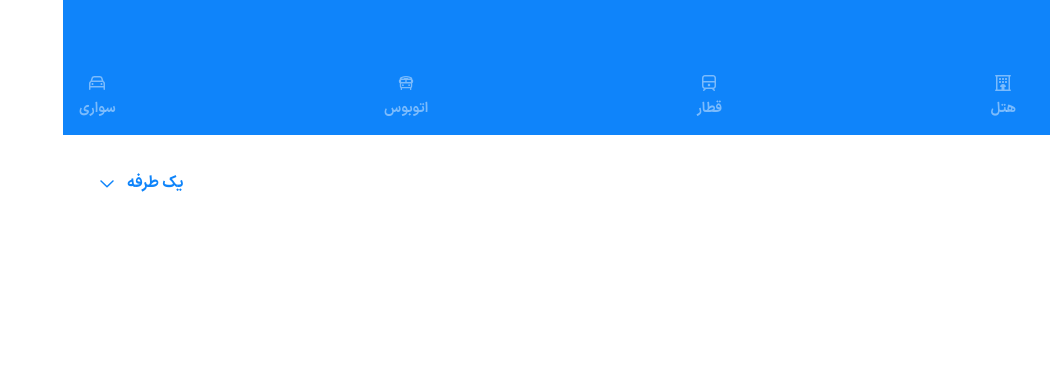
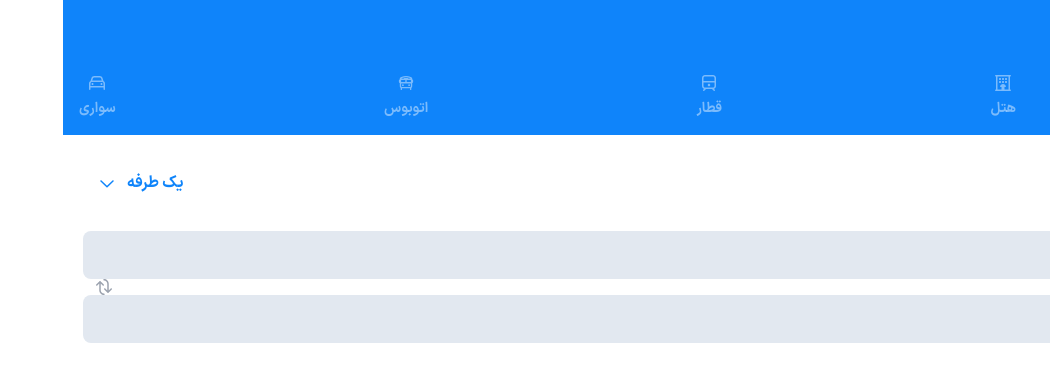
Before and after one commit to mahdikhalili1998/mr-blit, a Next.js app: page /airPlane in a window 1280 px wide. Shown: the top 382 px of the page, without its empty margins (230-1280 px from the left). Built offline with nearby package versions, Linux system fonts and the light colour scheme.

Commit message:
work on choose location

```diff
--- /dev/null
+++ b/src/components/icon/Location.tsx
@@ -0,0 +1,26 @@
+import { IIcon } from "@/types/generalType";
+import React from "react";
+
+function Location({ width, height, color }: IIcon) {
+  return (
+    <svg
+      width={width}
+      height={height}
+      aria-hidden="true"
+      focusable="false"
+      data-prefix="fas"
+      data-icon="location-dot"
+      role="img"
+      xmlns="http://www.w3.org/2000/svg"
+      viewBox="0 0 384 512"
+      data-v-a0a6a819=""
+    >
+      <path
+        fill={color}
+        d="M168.3 499.2C116.1 435 0 279.4 0 192C0 85.96 85.96 0 192 0C298 0 384 85.96 384 192C384 279.4 267 435 215.7 499.2C203.4 514.5 180.6 514.5 168.3 499.2H168.3zM192 256C227.3 256 256 227.3 256 192C256 156.7 227.3 128 192 128C156.7 128 128 156.7 128 192C128 227.3 156.7 256 192 256z"
+      ></path>
+    </svg>
+  );
+}
+
+export default Location;
--- /dev/null
+++ b/src/components/icon/Mabda.tsx
@@ -0,0 +1,25 @@
+import { IIcon } from "@/types/generalType";
+import React from "react";
+
+function Mabda({ width, height, color }: IIcon) {
+  return (
+    <svg
+      width={width}
+      height={height}
+      aria-hidden="true"
+      focusable="false"
+      data-prefix="fas"
+      data-icon="map-pin"
+      role="img"
+      xmlns="http://www.w3.org/2000/svg"
+      viewBox="0 0 320 512"
+    >
+      <path
+        fill={color}
+        d="M320 144C320 223.5 255.5 288 176 288C96.47 288 32 223.5 32 144C32 64.47 96.47 0 176 0C255.5 0 320 64.47 320 144zM192 64C192 55.16 184.8 48 176 48C122.1 48 80 90.98 80 144C80 152.8 87.16 160 96 160C104.8 160 112 152.8 112 144C112 108.7 140.7 80 176 80C184.8 80 192 72.84 192 64zM144 480V317.1C154.4 319 165.1 319.1 176 319.1C186.9 319.1 197.6 319 208 317.1V480C208 497.7 193.7 512 176 512C158.3 512 144 497.7 144 480z"
+      ></path>
+    </svg>
+  );
+}
+
+export default Mabda;
--- /dev/null
+++ b/src/components/icon/SwichKey.tsx
@@ -0,0 +1,25 @@
+import { IIcon } from "@/types/generalType";
+import React from "react";
+
+function SwichKey({ width, height, color }: IIcon) {
+  return (
+    <svg
+      width={width}
+      height={height}
+      aria-hidden="true"
+      focusable="false"
+      data-prefix="far"
+      data-icon="arrows-repeat"
+      role="img"
+      xmlns="http://www.w3.org/2000/svg"
+      viewBox="0 0 512 512"
+    >
+      <path
+        fill={color}
+        d="M488 232c-13.25 0-24 10.75-24 24c0 57.34-46.66 104-104 104H145.9l63.03-63.03c9.375-9.375 9.375-24.56 0-33.94s-24.56-9.375-33.94 0l-104 104c-9.375 9.375-9.375 24.56 0 33.94l104 104C179.7 509.7 185.8 512 192 512s12.28-2.344 16.97-7.031c9.375-9.375 9.375-24.56 0-33.94L145.9 408H360c83.81 0 152-68.19 152-152C512 242.7 501.3 232 488 232zM152 152h214.1l-63.03 63.03c-9.375 9.375-9.375 24.56 0 33.94C307.7 253.7 313.8 256 320 256s12.28-2.344 16.97-7.031l104-104c9.375-9.375 9.375-24.56 0-33.94l-104-104c-9.375-9.375-24.56-9.375-33.94 0s-9.375 24.56 0 33.94L366.1 104H152C68.19 104 0 172.2 0 255.1C0 269.2 10.75 280 24 280S48 269.3 48 256C48 198.7 94.66 152 152 152z"
+      ></path>
+    </svg>
+  );
+}
+
+export default SwichKey;
--- /dev/null
+++ b/src/components/module/ChooseDestination.tsx
@@ -0,0 +1,110 @@
+"use client";
+import { usePathname } from "next/navigation";
+import Mabda from "../icon/Mabda";
+import { useEffect, useState } from "react";
+import SwichKey from "../icon/SwichKey";
+import Location from "../icon/Location";
+import { ITravelInfo } from "@/types/componentsProps";
+import ChooseOrigin from "./ChooseOrigin";
+import ChooseTarget from "./ChooseTarget";
+
+function ChooseDestination({ type, way }: ITravelInfo) {
+  console.log(type, way);
+  const [originName, setOriginName] = useState<string>("");
+  const [selectOrigin, setSelectOrigin] = useState<boolean>(false);
+  const [destinationName, setDestinationName] = useState<string>("");
+  const [selectDestination, setSelectDestination] = useState<boolean>(false);
+  const [userOrigin, setUserOrigin] = useState<string>("");
+  const [userDestination, setUserDestination] = useState<string>("");
+  const [switchValue, setSwitchValue] = useState<boolean>(false);
+  const [step, setStep] = useState<number>(0);
+  const params = usePathname();
+  const categoryName = params.split("/").pop();
+
+  const switchHandler = () => {
+    setSwitchValue((e) => !e);
+    const tempt = userOrigin;
+    setUserOrigin(userDestination);
+    setUserDestination(tempt);
+  };
+
+  useEffect(() => {
+    if (categoryName === "airPlane") {
+      setOriginName("فرودگاه مبدا");
+      setDestinationName("فرودگاه مقصد");
+    } else if (categoryName === "hotel") {
+      setOriginName("هتل یا شهر مقصد");
+    } else if (categoryName === "train") {
+      setOriginName("ایستگاه مبدا");
+      setDestinationName("ایستگاه مقصد");
+    } else if (categoryName === "bus") {
+      setOriginName("پایانه مبدا");
+      setDestinationName("پایانه مقصد");
+    } else if (categoryName === "taxi") {
+      setOriginName("ایستگاه مبدا");
+      setDestinationName("ایستگاه مقصد");
+    }
+  }, [categoryName]);
+
+  return (
+    <div className="mx-5 flex flex-col">
+      {/* مبدا */}
+      <div
+        onClick={() => {
+          setSelectOrigin(true);
+          setStep(1);
+        }}
+        className="flex items-center gap-4 rounded-lg bg-slate-200 p-3 text-gray-400"
+      >
+        <span>
+          <Mabda width={12} height={18} color="currentColor" />
+        </span>
+        <input
+          type="text"
+          value={userOrigin}
+          readOnly={true}
+          placeholder={originName}
+          className="bg-transparent text-black focus:outline-none"
+        />
+      </div>
+      {/* کلید سوییچ */}
+      <button
+        onClick={switchHandler}
+        disabled={!userDestination && !userOrigin}
+        className={`${switchValue ? "rotate-[270deg]" : "rotate-90"} ml-3 mr-auto inline-block w-max rotate-90 text-blue transition-transform duration-500 ease-in-out disabled:text-gray-400`}
+      >
+        <SwichKey width={18} height={16} color="currentColor" />
+      </button>
+      {/* مقصد */}
+      <div
+        onClick={() => {
+          setSelectDestination(true);
+          setStep(2);
+        }}
+        className="flex items-center gap-4 rounded-lg bg-slate-200 p-3 text-gray-400"
+      >
+        <span>
+          <Location width={13} height={18} color="currentColor" />
+        </span>
+        <input
+          type="text"
+          value={userDestination}
+          readOnly={true}
+          placeholder={destinationName}
+          className="bg-transparent text-black focus:outline-none"
+        />
+      </div>
+
+      <div
+        className={`${
+          selectOrigin ? "translate-x-0" : "translate-x-full"
+        } absolute right-0 top-0 z-30 h-screen w-screen bg-white transition-transform duration-700 ease-in-out`}
+      >
+        {step === 1 && selectOrigin ? <ChooseOrigin /> : null}
+        {step === 2 && selectDestination ? <ChooseTarget /> : null}
+      </div>
+    </div>
+  );
+}
+
+export default ChooseDestination;
--- /dev/null
+++ b/src/components/module/ChooseOrigin.tsx
@@ -0,0 +1,5 @@
+function ChooseOrigin() {
+  return <div>ChooseOrigin</div>;
+}
+
+export default ChooseOrigin;
--- /dev/null
+++ b/src/components/module/ChooseTarget.tsx
@@ -0,0 +1,9 @@
+import React from 'react'
+
+function ChooseTarget() {
+  return (
+    <div>ChooseTarget</div>
+  )
+}
+
+export default ChooseTarget
--- a/src/components/module/TypeOfTravel.tsx
+++ b/src/components/module/TypeOfTravel.tsx
@@ -78,7 +78,7 @@ const TypeOfTravel: FC<ITypeOfTravel> = ({ type, way, setSelectedType }) => {
         {openModal ? (
           <ul
             ref={modalRef}
-            className="absolute -right-16 top-9 flex w-[180px] flex-col justify-center rounded-lg p-3 text-base shadow-2xl"
+            className="absolute -right-16 top-9 flex w-[180px] flex-col justify-center rounded-lg bg-white p-3 text-base z-20 shadow-2xl"
           >
             <li
               onClick={() =>
--- a/src/components/template/AirPlanePage.tsx
+++ b/src/components/template/AirPlanePage.tsx
@@ -2,6 +2,7 @@
 
 import { useState } from "react";
 import TypeOfTravel from "../module/TypeOfTravel";
+import ChooseDestination from "../module/ChooseDestination";
 
 function AirPlanePage() {
   const [selectedType, setSelectedType] = useState({
@@ -16,6 +17,7 @@ function AirPlanePage() {
         way={selectedType.way}
         setSelectedType={setSelectedType}
       />
+      <ChooseDestination type={selectedType.type} way={selectedType.way} />
     </div>
   );
 }
```
Also changed, not shown: src/types/componentsProps.ts (+7 -0 lines).
